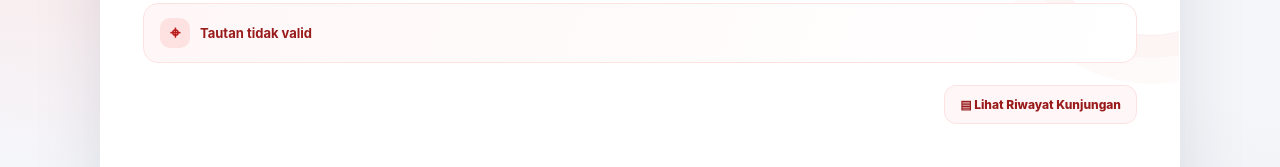
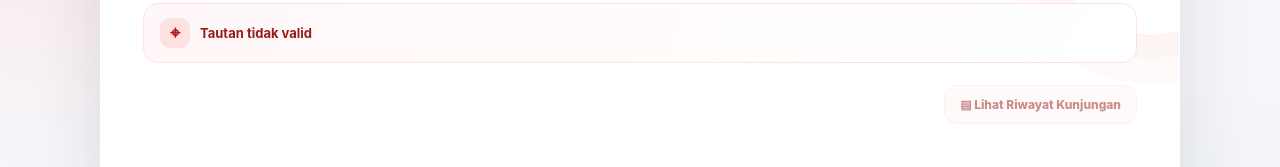
Before and after one commit to ANF99-stack/BUKU_TAMU, a plain HTML site: page index.html in a window 1280 px wide. Shown: the part 241-408 px from the top of the page. Drawn offline with Linux system fonts and the light colour scheme.

Commit message:
Update index.html

```diff
--- a/index.html
+++ b/index.html
@@ -114,7 +114,9 @@ const gbPost = async payload => {
 (function(){
  const token=(new URLSearchParams(location.search).get('token')||'').trim();
  const wrap=document.getElementById('gb-public-form-wrap');
- if(!token){document.getElementById('gb-public-branch').textContent='Tautan tidak valid';wrap.innerHTML='<p class="gb-error">Token cabang tidak ditemukan. Silakan scan QR Code yang diberikan oleh cabang.</p>';return;}
+ const historyLink=document.getElementById('gb-open-history');
+ if(historyLink && token) historyLink.href='riwayat.html?token='+encodeURIComponent(token);
+ if(!token){document.getElementById('gb-public-branch').textContent='Tautan tidak valid';wrap.innerHTML='<p class="gb-error">Token cabang tidak ditemukan. Silakan scan QR Code yang diberikan oleh cabang.</p>';if(historyLink){historyLink.removeAttribute('href');historyLink.setAttribute('aria-disabled','true');historyLink.style.opacity='.5';}return;}
  gbStartPublic();
 })();
 </script></body></html>
```
